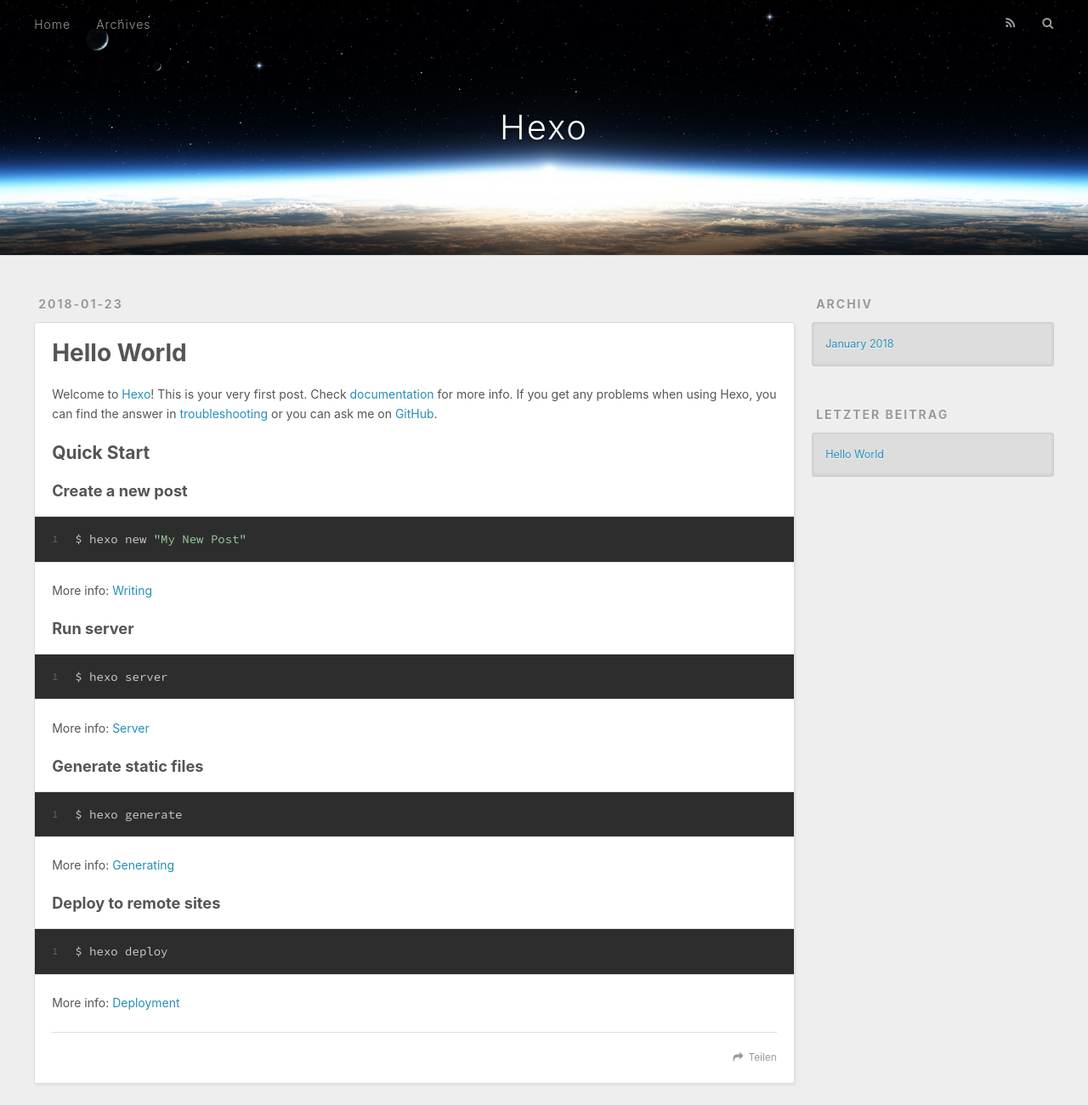
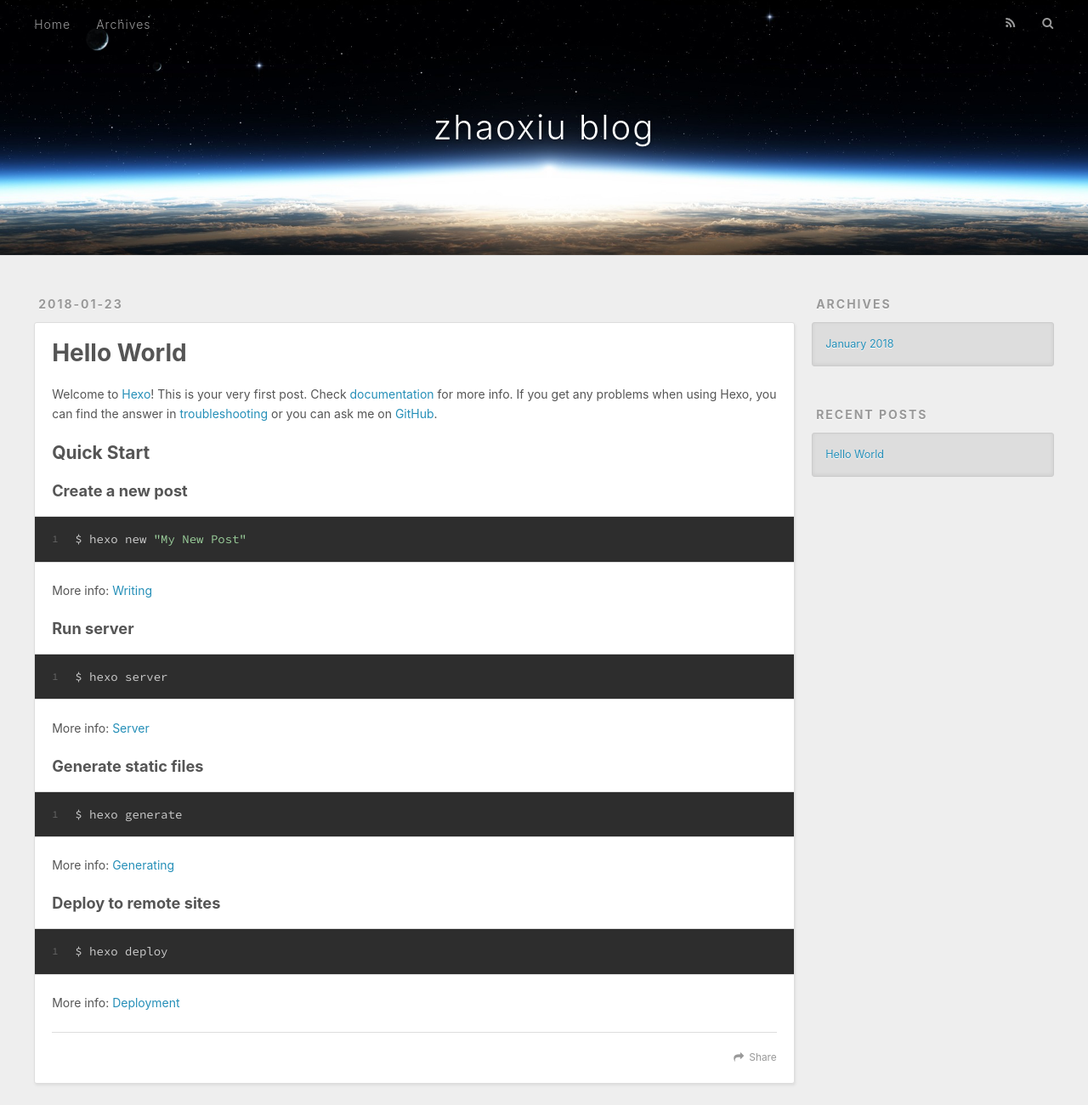
Before and after one commit to zhaoxiuchaoren/zhaoxiuchaoren.github.io, a plain HTML site: page index.html in a window 1280 px wide. Shown: the top 1300 px of the page at 85% size. Drawn offline with nearby package versions, Linux system fonts and the light colour scheme.

Commit message:
Site updated: 2018-01-23 09:29:57

```diff
--- a/index.html
+++ b/index.html
@@ -5,16 +5,16 @@
 
 
 
-  <title>Hexo</title>
+  <title>zhaoxiu blog</title>
   <meta name="viewport" content="width=device-width, initial-scale=1, maximum-scale=1">
   <meta property="og:type" content="website">
-<meta property="og:title" content="Hexo">
+<meta property="og:title" content="zhaoxiu blog">
 <meta property="og:url" content="http://yoursite.com/index.html">
-<meta property="og:site_name" content="Hexo">
+<meta property="og:site_name" content="zhaoxiu blog">
 <meta name="twitter:card" content="summary">
-<meta name="twitter:title" content="Hexo">
+<meta name="twitter:title" content="zhaoxiu blog">
 
-    <link rel="alternate" href="/atom.xml" title="Hexo" type="application/atom+xml">
+    <link rel="alternate" href="/atom.xml" title="zhaoxiu blog" type="application/atom+xml">
 
 
     <link rel="icon" href="/favicon.png">
@@ -33,7 +33,7 @@
   <div id="header-outer" class="outer">
     <div id="header-title" class="inner">
       <h1 id="logo-wrap">
-        <a href="/" id="logo">Hexo</a>
+        <a href="/" id="logo">zhaoxiu blog</a>
       </h1>
 
     </div>
@@ -50,7 +50,7 @@
 
           <a id="nav-rss-link" class="nav-icon" href="/atom.xml" title="RSS Feed"></a>
 
-        <a id="nav-search-btn" class="nav-icon" title="Suche"></a>
+        <a id="nav-search-btn" class="nav-icon" title="Search"></a>
       </nav>
       <div id="search-form-wrap">
         <form action="//google.com/search" method="get" accept-charset="UTF-8" class="search-form"><input type="search" name="q" class="search-form-input" placeholder="Search"><button type="submit" class="search-form-submit">&#xF002;</button><input type="hidden" name="sitesearch" value="http://yoursite.com"></form>
@@ -96,7 +96,7 @@
 
     </div>
     <footer class="article-footer">
-      <a data-url="http://yoursite.com/2018/01/23/hello-world/" data-id="cjcqy1w7c0000dsygl2301k8v" class="article-share-link">Teilen</a>
+      <a data-url="http://yoursite.com/2018/01/23/hello-world/" data-id="cjcqyqyi50000w4ygkskcrbqx" class="article-share-link">Share</a>
 
 
     </footer>
@@ -122,7 +122,7 @@
 
 
   <div class="widget-wrap">
-    <h3 class="widget-title">Archiv</h3>
+    <h3 class="widget-title">Archives</h3>
     <div class="widget">
       <ul class="archive-list"><li class="archive-list-item"><a class="archive-list-link" href="/archives/2018/01/">January 2018</a></li></ul>
     </div>
@@ -132,7 +132,7 @@
 
 
   <div class="widget-wrap">
-    <h3 class="widget-title">letzter Beitrag</h3>
+    <h3 class="widget-title">Recent Posts</h3>
     <div class="widget">
       <ul>
 
```
Also changed, not shown: 2018/01/23/hello-world/index.html (+8 -8 lines), archives/2018/01/index.html (+9 -9 lines), archives/2018/index.html (+9 -9 lines), archives/index.html (+9 -9 lines).
